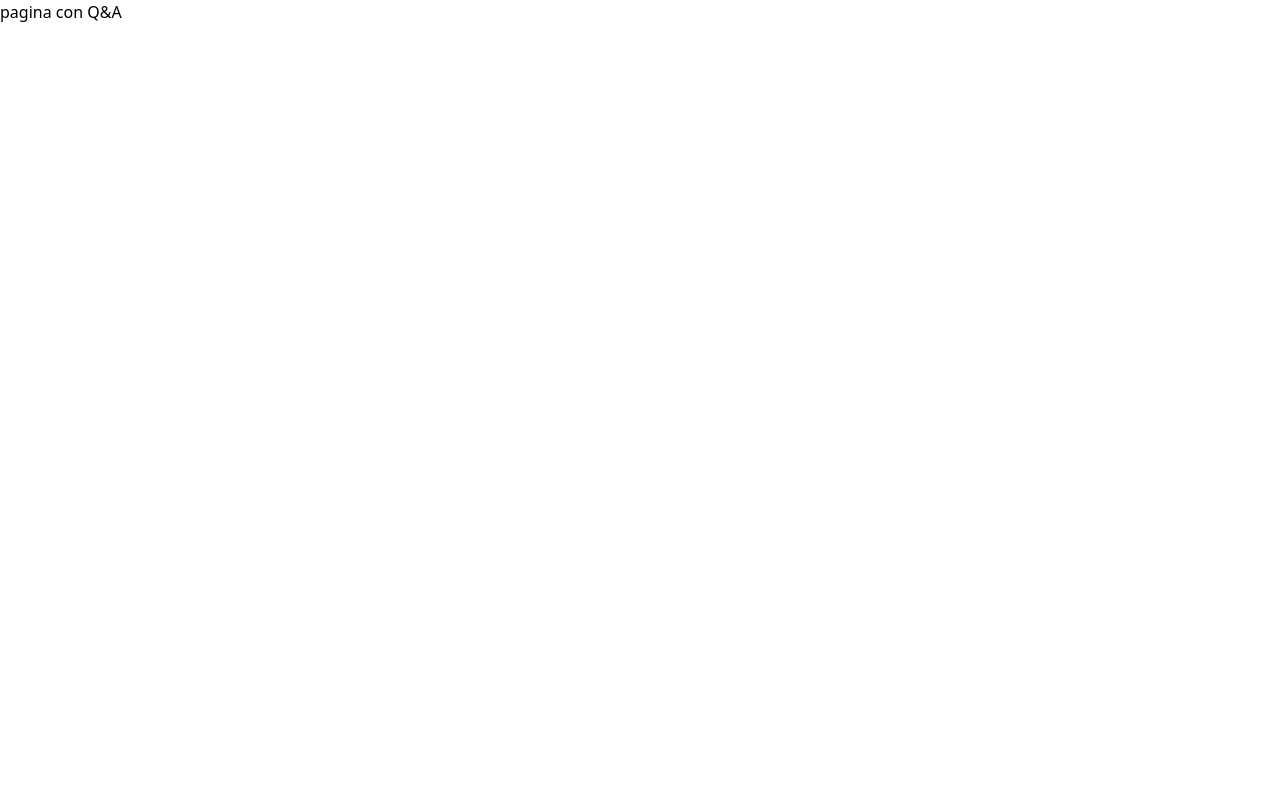
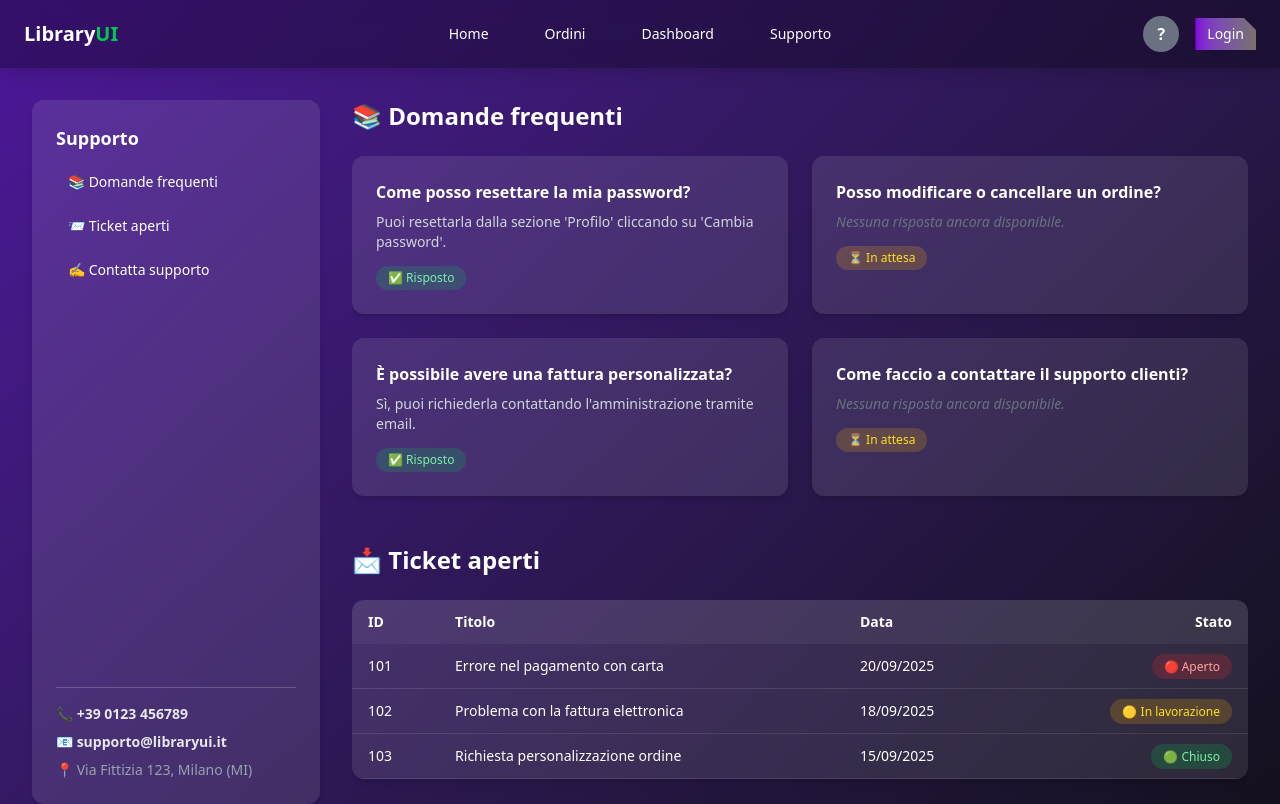
Before and after one commit to SpadaroFederico/UI-library, a React (Vite) app: page /Support in a window 1280 px wide. Shown: the top 804 px of the page. Built offline with nearby package versions, Linux system fonts and the light colour scheme.

Commit message:
[ADD] support page & responsive for navbar

```diff
--- a/src/components/NavBar.jsx
+++ b/src/components/NavBar.jsx
@@ -7,20 +7,22 @@ import Button from "./Button";
  *
  * Struttura:
  * - Logo a sinistra (LibraryUI → branding semplice e neutro)
- * - Link di navigazione centrali
- * - Profilo + Logout a destra
+ * - Link di navigazione centrali (desktop), compressi in un menu su mobile
+ * - Profilo + Login/Logout a destra
  *
- * Ho scelto di renderla fissa (fixed) e trasparente con blur
- * per dare un look moderno, tipico delle webapp.
+ * Design:
+ * - Fissa (fixed) e trasparente con blur, per un look moderno tipico delle webapp.
+ * - Responsive:
+ *   → Desktop: link centrali ben visibili
+ *   → Mobile: link nascosti, trasformati in menu a tendina
  *
  * Se l’utente è loggato:
  *  - Mostra avatar e pulsante Logout
  * Se non è loggato:
  *  - Mostra pulsante Login
  *
- * Per seguire la consegna non ho utilizzato librerie esterne come fontawesome,
- * normalmente avrei utilizzato le icone da li.
- *
+ * Per seguire la consegna non ho utilizzato librerie esterne (es. icone),
+ * normalmente avrei usato un set come FontAwesome.
  */
 
 export default function Navbar() {
@@ -43,8 +45,8 @@ export default function Navbar() {
           Library<span className="text-green-500">UI</span>
         </div>
 
-        {/* Link centrali */}
-        <nav className="absolute left-1/2 transform -translate-x-1/2 flex gap-6">
+        {/* Link centrali (desktop) */}
+        <nav className="hidden md:flex absolute left-1/2 transform -translate-x-1/2 gap-6">
           {[
             { label: "Home", path: "/" },
             { label: "Ordini", path: "/orders" },
@@ -90,6 +92,24 @@ export default function Navbar() {
           )}
         </div>
       </div>
+
+      {/* Mobile menu (sotto la navbar) */}
+      <div className="flex md:hidden justify-center bg-black/40 backdrop-blur-md">
+        {[
+          { label: "Home", path: "/" },
+          { label: "Ordini", path: "/orders" },
+          { label: "Dashboard", path: "/dashboard" },
+          { label: "Supporto", path: "/support" },
+        ].map((link) => (
+          <button
+            key={link.path}
+            onClick={() => navigate(link.path)}
+            className="px-3 py-2 text-sm text-white hover:text-violet-400 transition"
+          >
+            {link.label}
+          </button>
+        ))}
+      </div>
     </header>
   );
 }
--- a/src/pages/Support.jsx
+++ b/src/pages/Support.jsx
@@ -1,5 +1,144 @@
-export default function Support(){
-    return(
-        <h1>pagina con Q&A</h1>
-    )
+import NavBar from "../components/NavBar";
+
+/**
+ * Pagina di Supporto
+ *
+ * Layout:
+ * - Sidebar sinistra: menu di navigazione + contatti rapidi (telefono, email, indirizzo)
+ * - Contenuto principale a destra: FAQ, Ticket, Form contatto
+ *
+ * Design:
+ * - Desktop → sidebar verticale fissa, contenuto largo a destra
+ * - Mobile → sidebar si sposta in alto come blocco e il contenuto va sotto (colonna)
+ *
+ * Ho strutturato la pagina in modo che risulti utile e realistica:
+ * - Le FAQ sono divise tra risposte e in attesa
+ * - I ticket hanno stato visivo (aperto, in lavorazione, chiuso)
+ * - È presente un form per inviare nuove richieste
+ * - Sidebar arricchita con contatti fittizi
+ */
+
+export default function Supporto() {
+  const faqs = [
+    {
+      id: 1,
+      domanda: "Come posso resettare la mia password?",
+      risposta:
+        "Puoi resettarla dalla sezione 'Profilo' cliccando su 'Cambia password'.",
+      stato: "risposto",
+    },
+    { id: 2, domanda: "Posso modificare o cancellare un ordine?", risposta: null, stato: "in attesa" },
+    { id: 3, domanda: "È possibile avere una fattura personalizzata?", risposta: "Sì, puoi richiederla contattando l'amministrazione tramite email.", stato: "risposto" },
+    { id: 4, domanda: "Come faccio a contattare il supporto clienti?", risposta: null, stato: "in attesa" },
+  ];
+
+  const tickets = [
+    { id: 101, titolo: "Errore nel pagamento con carta", stato: "aperto", data: "20/09/2025" },
+    { id: 102, titolo: "Problema con la fattura elettronica", stato: "in lavorazione", data: "18/09/2025" },
+    { id: 103, titolo: "Richiesta personalizzazione ordine", stato: "chiuso", data: "15/09/2025" },
+  ];
+
+  return (
+    <div className="min-h-screen bg-gradient-to-br from-violet-900 to-stone-950 text-white flex flex-col">
+      <NavBar />
+
+      <main className="flex-1 flex flex-col md:flex-row p-6 md:p-8 gap-6 md:gap-8">
+        {/* Sidebar sinistra */}
+        <aside className="md:w-72 bg-white/10 rounded-xl p-6 shadow-md flex flex-col justify-between h-auto md:h-[calc(100vh-6rem)]">
+          {/* Navigazione */}
+          <div>
+            <h3 className="text-lg font-bold mb-3">Supporto</h3>
+            <ul className="space-y-2 text-sm">
+              <li>
+                <a href="#faq" className="block px-3 py-2 rounded-lg hover:bg-violet-600/40 transition">📚 Domande frequenti</a>
+              </li>
+              <li>
+                <a href="#ticket" className="block px-3 py-2 rounded-lg hover:bg-violet-600/40 transition">📨 Ticket aperti</a>
+              </li>
+              <li>
+                <a href="#contatta" className="block px-3 py-2 rounded-lg hover:bg-violet-600/40 transition">✍️ Contatta supporto</a>
+              </li>
+            </ul>
+          </div>
+
+          {/* Contatti */}
+          <div className="mt-6 border-t border-white/20 pt-4 text-sm space-y-2">
+            <p className="font-semibold text-gray-200">📞 +39 0123 456789</p>
+            <p className="font-semibold text-gray-200">📧 supporto@libraryui.it</p>
+            <p className="text-gray-400">📍 Via Fittizia 123, Milano (MI)</p>
+          </div>
+        </aside>
+
+        {/* Contenuto principale */}
+        <div className="flex-1 space-y-12 overflow-y-auto">
+          {/* FAQ */}
+          <section id="faq">
+            <h2 className="text-2xl font-bold mb-6">📚 Domande frequenti</h2>
+            <div className="grid grid-cols-1 md:grid-cols-2 gap-6">
+              {faqs.map((faq) => (
+                <div key={faq.id} className="bg-white/10 rounded-xl p-6 shadow-md hover:scale-[1.02] transition-transform">
+                  <h4 className="font-semibold mb-2">{faq.domanda}</h4>
+                  {faq.risposta ? (
+                    <p className="text-gray-300 text-sm">{faq.risposta}</p>
+                  ) : (
+                    <p className="text-gray-500 italic text-sm">Nessuna risposta ancora disponibile.</p>
+                  )}
+                  <div className="mt-3">
+                    {faq.stato === "risposto" ? (
+                      <span className="inline-block px-3 py-1 text-xs rounded-full bg-green-500/20 text-green-300">✅ Risposto</span>
+                    ) : (
+                      <span className="inline-block px-3 py-1 text-xs rounded-full bg-yellow-500/20 text-yellow-300">⏳ In attesa</span>
+                    )}
+                  </div>
+                </div>
+              ))}
+            </div>
+          </section>
+
+          {/* Ticket */}
+          <section id="ticket">
+            <h2 className="text-2xl font-bold mb-6">📩 Ticket aperti</h2>
+            <div className="bg-white/10 rounded-xl shadow-md overflow-x-auto">
+              <table className="w-full text-left border-collapse">
+                <thead>
+                  <tr className="bg-white/5 text-sm">
+                    <th className="px-4 py-3">ID</th>
+                    <th className="px-4 py-3">Titolo</th>
+                    <th className="px-4 py-3">Data</th>
+                    <th className="px-4 py-3 text-right">Stato</th>
+                  </tr>
+                </thead>
+                <tbody>
+                  {tickets.map((t) => (
+                    <tr key={t.id} className="border-b border-white/10 text-sm hover:bg-white/5">
+                      <td className="px-4 py-3">{t.id}</td>
+                      <td className="px-4 py-3">{t.titolo}</td>
+                      <td className="px-4 py-3">{t.data}</td>
+                      <td className="px-4 py-3 text-right">
+                        {t.stato === "aperto" && <span className="px-3 py-1 rounded-full bg-red-500/20 text-red-300 text-xs">🔴 Aperto</span>}
+                        {t.stato === "in lavorazione" && <span className="px-3 py-1 rounded-full bg-yellow-500/20 text-yellow-300 text-xs">🟡 In lavorazione</span>}
+                        {t.stato === "chiuso" && <span className="px-3 py-1 rounded-full bg-green-500/20 text-green-300 text-xs">🟢 Chiuso</span>}
+                      </td>
+                    </tr>
+                  ))}
+                </tbody>
+              </table>
+            </div>
+          </section>
+
+          {/* Form contatto */}
+          <section id="contatta">
+            <h2 className="text-2xl font-bold mb-6">✍️ Invia una nuova richiesta</h2>
+            <form className="bg-white/10 rounded-xl p-6 shadow-md space-y-4">
+              <input type="text" placeholder="Oggetto della richiesta" className="w-full p-3 rounded-lg bg-white/5 border border-white/10 focus:outline-none focus:ring-2 focus:ring-violet-500" />
+              <textarea placeholder="Descrivi il problema..." rows="4" className="w-full p-3 rounded-lg bg-white/5 border border-white/10 focus:outline-none focus:ring-2 focus:ring-violet-500"></textarea>
+              <button type="submit" className="px-5 py-2 bg-gradient-to-r from-violet-600 to-green-400 rounded-lg font-semibold hover:opacity-90 transition">
+                Invia
+              </button>
+            </form>
+          </section>
+        </div>
+      </main>
+    </div>
+  );
 }
```
